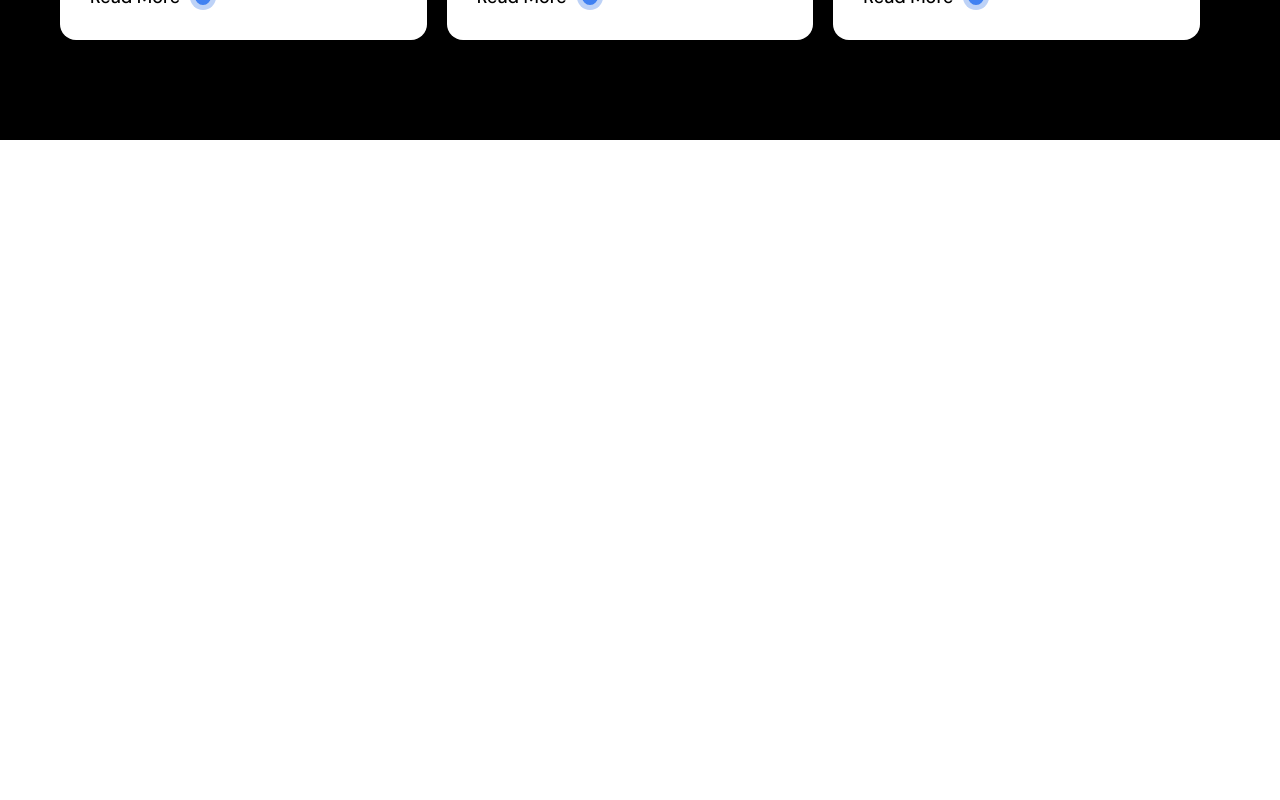
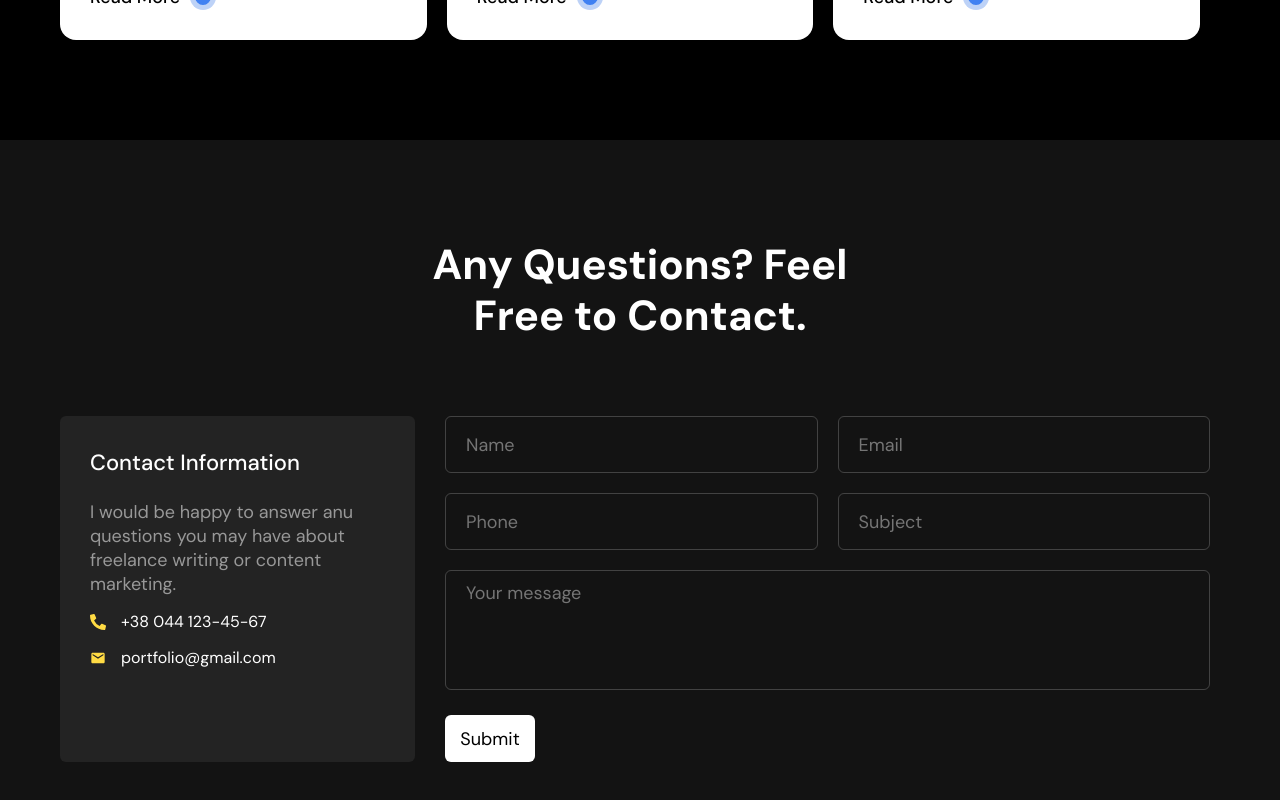
Before and after one commit to freetimezp/js-portfolio-11-web-dev, a React (Create React App) app: page / in a window 1280 px wide. Shown: the part 3122-3922 px from the top of the page. Before the commit the page ends 3262 px from the top, so only its background shows below. Built offline with nearby package versions, Linux system fonts and the light colour scheme.

Commit message:
13. js-portfolio-11-web-dev. Contact, ContactInfo, Form Component. Send EmailJs. Use Toast notification.

```diff
--- a/package.json
+++ b/package.json
@@ -6,10 +6,13 @@
     "@testing-library/jest-dom": "^5.16.5",
     "@testing-library/react": "^13.4.0",
     "@testing-library/user-event": "^13.5.0",
+    "emailjs-com": "^3.2.0",
     "react": "^18.2.0",
     "react-dom": "^18.2.0",
+    "react-hook-form": "^7.43.8",
     "react-icons": "^4.8.0",
     "react-scripts": "5.0.1",
+    "react-toastify": "^9.1.2",
     "sass": "^1.59.3",
     "web-vitals": "^2.1.4"
   },
--- a/src/App.js
+++ b/src/App.js
@@ -4,6 +4,7 @@ import Intro from './components/intro';
 import Skills from './components/skills';
 import Portfolio from './components/portfolio';
 import Blogs from './components/blogs';
+import Contact from './components/contact';
 
 import './app.scss';
 
@@ -14,6 +15,7 @@ const App = () => {
       <Skills />
       <Portfolio />
       <Blogs />
+      <Contact />
     </div>
   );
 }
--- /dev/null
+++ b/src/components/contact/contact-info/index.jsx
@@ -0,0 +1,25 @@
+import React from 'react';
+
+import { FaPhoneAlt } from 'react-icons/fa';
+import { MdEmail } from 'react-icons/md';
+
+import './style.scss';
+
+const ContactInfo = () => {
+    return (
+        <div className='contact-info-box'>
+            <h4>Contact Information</h4>
+            <p>I would be happy to answer anu questions you may have about freelance writing or content marketing.</p>
+            <div className="contact-option">
+                <FaPhoneAlt />
+                <span className='text'>+38 044 123-45-67</span>
+            </div>
+            <div className="contact-option">
+                <MdEmail />
+                <span className='text'>portfolio@gmail.com</span>
+            </div>
+        </div>
+    );
+}
+
+export default ContactInfo;
--- /dev/null
+++ b/src/components/contact/contact-info/style.scss
@@ -0,0 +1,28 @@
+@import '../../../style-config/variable.scss';
+@import '../../../style-config/mixins.scss';
+
+.contact-info-box {
+    background-color: $black-lighter;
+    width: 355px;
+    padding: 30px;
+    border-radius: 6px;
+    color: $gray;
+    h4 {
+        line-height: 34px;
+        margin-bottom: 20px;
+        color: $white;
+    }
+    .contact-option {
+        display: flex;
+        align-items: center;
+        margin-top: 15px;
+        svg {
+            color: $yellow;
+            font-size: 16px;
+        }
+        .text {
+            color: $white;
+            margin-left: 15px;
+        }
+    }
+}
--- /dev/null
+++ b/src/components/contact/form/index.jsx
@@ -0,0 +1,119 @@
+import React from 'react';
+
+import { send } from 'emailjs-com';
+import { useForm } from 'react-hook-form';
+import { ToastContainer, toast } from 'react-toastify';
+
+import "react-toastify/dist/ReactToastify.css";
+import './style.scss';
+
+const Form = () => {
+    const { register, handleSubmit, formState: { errors } } = useForm();
+
+    const onSubmit = (data) => {
+        send(
+            "service_lqpyxd1",
+            "template_3ty9whb",
+            data,
+            "kk5oM2vPMYsBD367x"
+        ).then(response => {
+            console.log("SUCCESS", response.status, response.text);
+            formSuccess();
+        }).catch(err => {
+            console.log("FAIL", err);
+        });
+    };
+
+    const formSuccess = () => {
+        toast("Thanks for letter!");
+        document.getElementById("queryForm").reset();
+    };
+
+    return (
+        <div className='query-form'>
+            <ToastContainer />
+            <form id="queryForm" onSubmit={handleSubmit(onSubmit)}>
+                <div className="input-field">
+                    <input
+                        type="text"
+                        name="from_name"
+                        placeholder='Name'
+                        {...register("from_name", {
+                            required: "Name is required!"
+                        })}
+                    />
+                    {errors.from_name?.message && <p className="error">{errors.from_name?.message}</p>}
+                </div>
+                <div className="input-field">
+                    <input
+                        type="text"
+                        name="reply_to"
+                        placeholder='Email'
+                        {...register("reply_to", {
+                            required: "Email is required!",
+                            pattern: {
+                                value: /^[A-Z0-9._%+-]+@[A-Z0-9.-]+\.[A-Z]{2,}$/i,
+                                message: "Invalid email address!"
+                            }
+                        })}
+                    />
+                    {errors.reply_to?.message && <p className="error">{errors.reply_to?.message}</p>}
+                </div>
+                <div className="input-field">
+                    <input
+                        type="text"
+                        name="phone_number"
+                        placeholder='Phone'
+                        {...register("phone_number", {
+                            required: "Phone is required!",
+                            minLength: {
+                                value: 8,
+                                message: "Phone is not valid!"
+                            }
+                        })}
+                    />
+                    {errors.phone_number?.message && <p className="error">{errors.phone_number?.message}</p>}
+                </div>
+                <div className="input-field">
+                    <input
+                        type="text"
+                        name="subject"
+                        placeholder='Subject'
+                        {...register("subject", {
+                            required: "Subject is required!",
+                            minLength: {
+                                value: 10,
+                                message: "Minimum 10 characters rquired!"
+                            }
+                        })}
+                    />
+                    {errors.subject?.message && <p className="error">{errors.subject?.message}</p>}
+                </div>
+
+                <div className="input-field full-width">
+                    <textarea
+                        name="message"
+                        className='textarea'
+                        placeholder='Your message'
+                        {...register("message", {
+                            required: "Message is required!",
+                            minLength: {
+                                value: 20,
+                                message: "Minimum 20 characters rquired!"
+                            },
+                            maxLength: {
+                                value: 500,
+                                message: "Maximum 500 characters allowed!"
+                            }
+                        })}
+                    />
+                    {errors.message?.message && <p className="error">{errors.message?.message}</p>}
+                </div>
+
+                <button type="submit">Submit</button>
+            </form>
+        </div>
+    );
+}
+
+export default Form;
--- /dev/null
+++ b/src/components/contact/form/style.scss
@@ -0,0 +1,60 @@
+@import '../../../style-config/variable.scss';
+@import '../../../style-config/mixins.scss';
+
+.query-form {
+    width: calc(100% - 375px);
+    margin-left: 20px;
+    form {
+        display: flex;
+        flex-flow: row wrap;
+        margin-top: -10px;
+    }
+    .input-field {
+        width: calc(50% - 20px);
+        margin: 10px;
+        &.full-width {
+            width: 100%;
+        }
+        input, .textarea {
+            width: 100%;
+            height: 57px;
+            border: 1px solid rgba(255, 255, 255, 0.2);
+            border-radius: 6px;
+            background-color: transparent;
+            outline: 0;
+            padding: 10px 20px;
+            color: $white;
+            @include typography(18px, 400, 24px);
+            &:focus {
+                border-color: $white;
+            }
+        }
+        .textarea {
+            height: 120px;
+            resize: none;
+        }
+        .error {
+            color: red;
+            @include typography(18px, 400, 24px);
+        }
+    }
+    button {
+        outline: none;
+        border: 0;
+        width: 90px;
+        height: 47px;
+        background-color: $white;
+        border: 1px solid transparent;
+        border-radius: 6px;
+        @include typography(18px, 400, 24px);
+        margin-left: 10px;
+        margin-top: 10px;
+        cursor: pointer;
+        transition: all 0.5s ease-in-out;
+        &:hover {
+            background-color: transparent;
+            border: 1px solid $white;
+            color: $white;
+        }
+    }
+}
--- /dev/null
+++ b/src/components/contact/index.jsx
@@ -0,0 +1,20 @@
+import React from 'react';
+
+import Section from '../shared/section';
+import ContactInfo from './contact-info';
+import Form from './form';
+
+import './style.scss';
+
+const Contact = () => {
+    return (
+        <Section id="contact" title="Any Questions? Feel Free to Contact." background="light">
+            <div className="contact-content-wrapper">
+                <ContactInfo />
+                <Form />
+            </div>
+        </Section>
+    );
+}
+
+export default Contact;
--- /dev/null
+++ b/src/components/contact/style.scss
@@ -0,0 +1,8 @@
+@import '../../style-config/variable.scss';
+@import '../../style-config/mixins.scss';
+
+.contact-content-wrapper {
+    display: flex;
+    width: 100%;
+    margin-top: 75px;
+}
```
Also changed, not shown: 1 other file (tests, documents, lock files or other folders).
